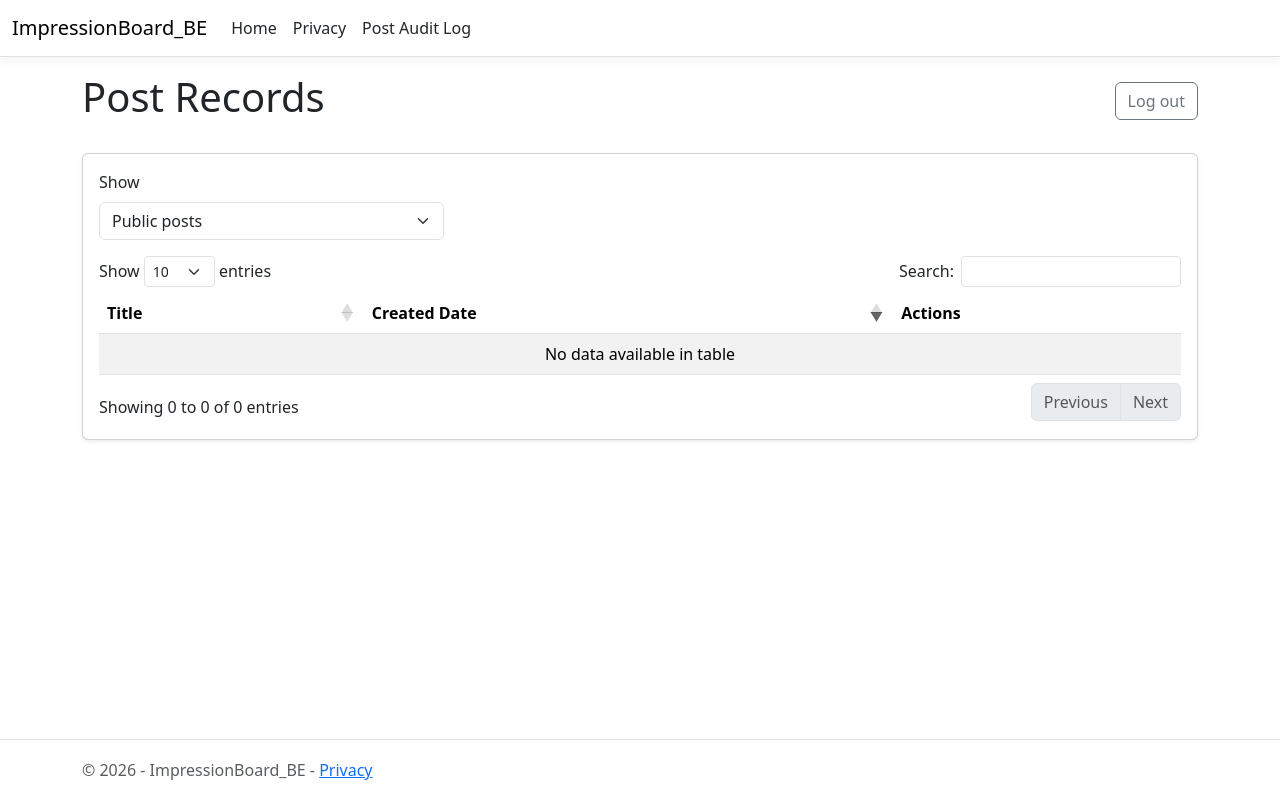
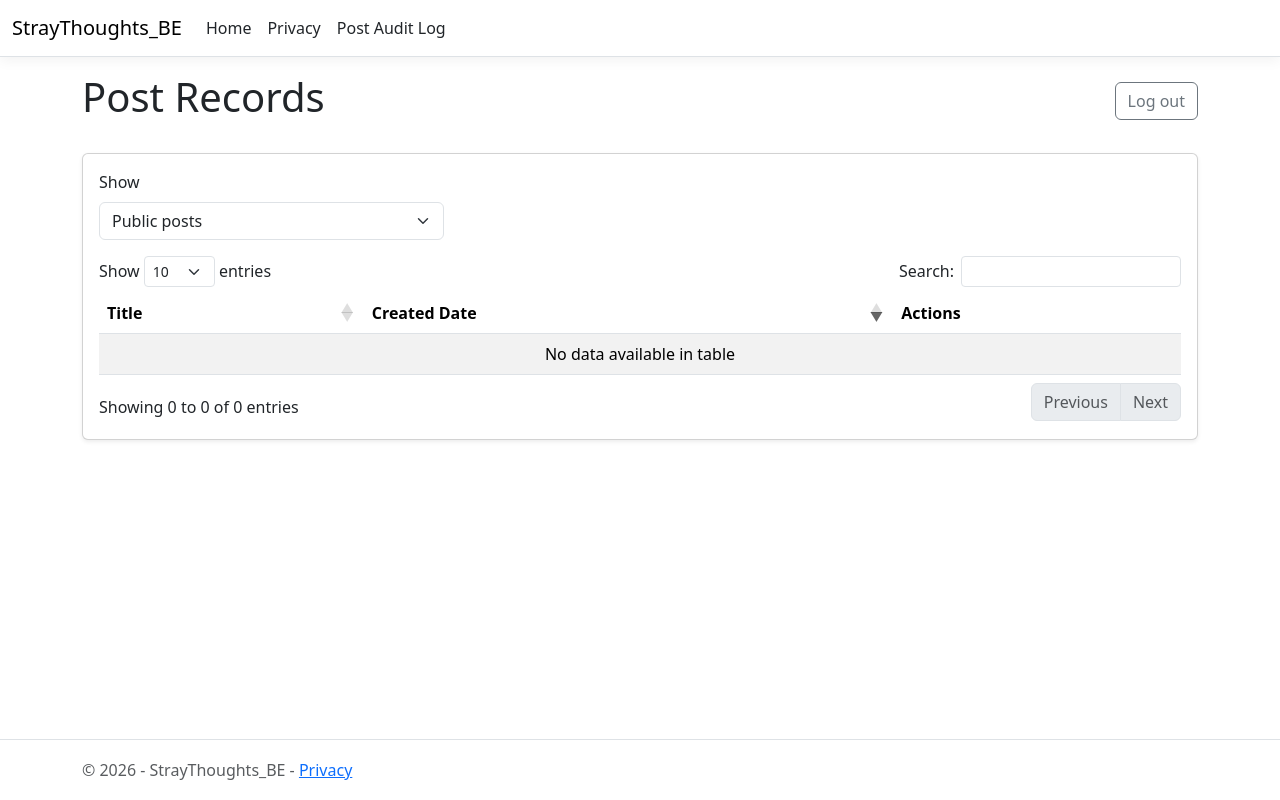
Before and after one commit to JPysus/StrayThoughts_BE, an ASP.NET Core app: page / in a window 1280 px wide. Run offline with ASP.NET Core 8, Linux system fonts and the light colour scheme; the visitor is signed in with stand-in values (Sample User, id 1); data that the repository does not hold is empty; style sheets or scripts are compiled from the project's sources; some libraries are stand-ins or nearby versions.

Commit message:
rename to StrayThoughts_BE

```diff
--- a/Controllers/AccountController.cs
+++ b/Controllers/AccountController.cs
@@ -3,7 +3,7 @@ using Microsoft.AspNetCore.Authentication;
 using Microsoft.AspNetCore.Authorization;
 using Microsoft.AspNetCore.Mvc;
 
-namespace ImpressionBoard_BE.Controllers;
+namespace StrayThoughts_BE.Controllers;
 
 public class AccountController(IConfiguration configuration) : Controller
 {
--- a/Controllers/HomeController.cs
+++ b/Controllers/HomeController.cs
@@ -1,9 +1,9 @@
-using ImpressionBoard_BE.Models;
+using StrayThoughts_BE.Models;
 using Microsoft.AspNetCore.Authorization;
 using Microsoft.AspNetCore.Mvc;
 using System.Diagnostics;
 
-namespace ImpressionBoard_BE.Controllers
+namespace StrayThoughts_BE.Controllers
 {
     public class HomeController : Controller
     {
--- a/Controllers/PostAuditLogsController.cs
+++ b/Controllers/PostAuditLogsController.cs
@@ -1,9 +1,9 @@
-using ImpressionBoard_BE.Data;
+using StrayThoughts_BE.Data;
 using Microsoft.AspNetCore.Authorization;
 using Microsoft.AspNetCore.Mvc;
 using Microsoft.EntityFrameworkCore;
 
-namespace ImpressionBoard_BE.Controllers;
+namespace StrayThoughts_BE.Controllers;
 
 [Authorize(Roles = "Admin,Public")]
 [ApiController]
--- a/Controllers/PostsApiController.cs
+++ b/Controllers/PostsApiController.cs
@@ -1,12 +1,12 @@
-using ImpressionBoard_BE.Data;
-using ImpressionBoard_BE.Models;
+using StrayThoughts_BE.Data;
+using StrayThoughts_BE.Models;
 using Microsoft.AspNetCore.Authorization;
 using Microsoft.AspNetCore.Mvc;
 using Microsoft.EntityFrameworkCore;
 using System.ComponentModel.DataAnnotations;
 using System.Net;
 
-namespace ImpressionBoard_BE.Controllers;
+namespace StrayThoughts_BE.Controllers;
 
 [Authorize(Roles = "Admin,Public")]
 [ApiController]
--- a/Data/ApplicationDbContext.cs
+++ b/Data/ApplicationDbContext.cs
@@ -1,7 +1,7 @@
-using ImpressionBoard_BE.Models;
+using StrayThoughts_BE.Models;
 using Microsoft.EntityFrameworkCore;
 
-namespace ImpressionBoard_BE.Data;
+namespace StrayThoughts_BE.Data;
 
 public class ApplicationDbContext(DbContextOptions<ApplicationDbContext> options) : DbContext(options)
 {
--- a/Models/ErrorViewModel.cs
+++ b/Models/ErrorViewModel.cs
@@ -1,4 +1,4 @@
-namespace ImpressionBoard_BE.Models
+namespace StrayThoughts_BE.Models
 {
     public class ErrorViewModel
     {
--- a/Models/Post.cs
+++ b/Models/Post.cs
@@ -1,7 +1,7 @@
 using System.ComponentModel.DataAnnotations;
 using System.ComponentModel.DataAnnotations.Schema;
 
-namespace ImpressionBoard_BE.Models;
+namespace StrayThoughts_BE.Models;
 
 public class Post
 {
--- a/Models/PostAuditLog.cs
+++ b/Models/PostAuditLog.cs
@@ -1,6 +1,6 @@
 using System.ComponentModel.DataAnnotations;
 
-namespace ImpressionBoard_BE.Models;
+namespace StrayThoughts_BE.Models;
 
 public class PostAuditLog
 {
--- a/Program.cs
+++ b/Program.cs
@@ -1,4 +1,4 @@
-using ImpressionBoard_BE.Data;
+using StrayThoughts_BE.Data;
 using Microsoft.EntityFrameworkCore;
 
 var builder = WebApplication.CreateBuilder(args);
--- a/Views/Shared/_Layout.cshtml
+++ b/Views/Shared/_Layout.cshtml
@@ -3,17 +3,17 @@
 <head>
     <meta charset="utf-8" />
     <meta name="viewport" content="width=device-width, initial-scale=1.0" />
-    <title>@ViewData["Title"] - ImpressionBoard_BE</title>
+    <title>@ViewData["Title"] - StrayThoughts_BE</title>
     <script type="importmap"></script>
     <link rel="stylesheet" href="~/lib/bootstrap/dist/css/bootstrap.min.css" />
     <link rel="stylesheet" href="~/css/site.css" asp-append-version="true" />
-    <link rel="stylesheet" href="~/ImpressionBoard_BE.styles.css" asp-append-version="true" />
+    <link rel="stylesheet" href="~/StrayThoughts_BE.styles.css" asp-append-version="true" />
 </head>
 <body>
     <header>
         <nav class="navbar navbar-expand-sm navbar-toggleable-sm navbar-light bg-white border-bottom box-shadow mb-3">
             <div class="container-fluid">
-                <a class="navbar-brand" asp-area="" asp-controller="Home" asp-action="Index">ImpressionBoard_BE</a>
+                <a class="navbar-brand" asp-area="" asp-controller="Home" asp-action="Index">StrayThoughts_BE</a>
                 <button class="navbar-toggler" type="button" data-bs-toggle="collapse" data-bs-target=".navbar-collapse" aria-controls="navbarSupportedContent"
                         aria-expanded="false" aria-label="Toggle navigation">
                     <span class="navbar-toggler-icon"></span>
@@ -42,7 +42,7 @@
 
     <footer class="border-top footer text-muted">
         <div class="container">
-            &copy; 2026 - ImpressionBoard_BE - <a asp-area="" asp-controller="Home" asp-action="Privacy">Privacy</a>
+            &copy; 2026 - StrayThoughts_BE - <a asp-area="" asp-controller="Home" asp-action="Privacy">Privacy</a>
         </div>
     </footer>
     <script src="~/lib/jquery/dist/jquery.min.js"></script>
--- a/Views/_ViewImports.cshtml
+++ b/Views/_ViewImports.cshtml
@@ -1,3 +1,3 @@
-@using ImpressionBoard_BE
-@using ImpressionBoard_BE.Models
+@using StrayThoughts_BE
+@using StrayThoughts_BE.Models
 @addTagHelper *, Microsoft.AspNetCore.Mvc.TagHelpers
```
Also changed, not shown: StrayThoughts_BE.csproj (renamed from ImpressionBoard_BE.csproj), 7 other files.
